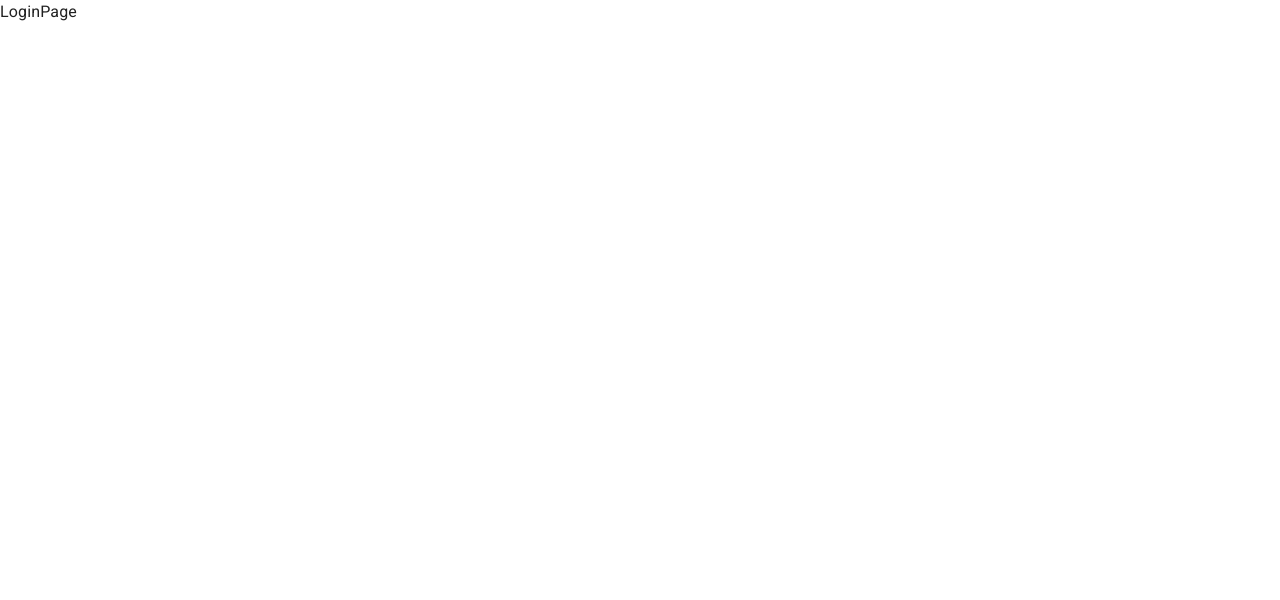
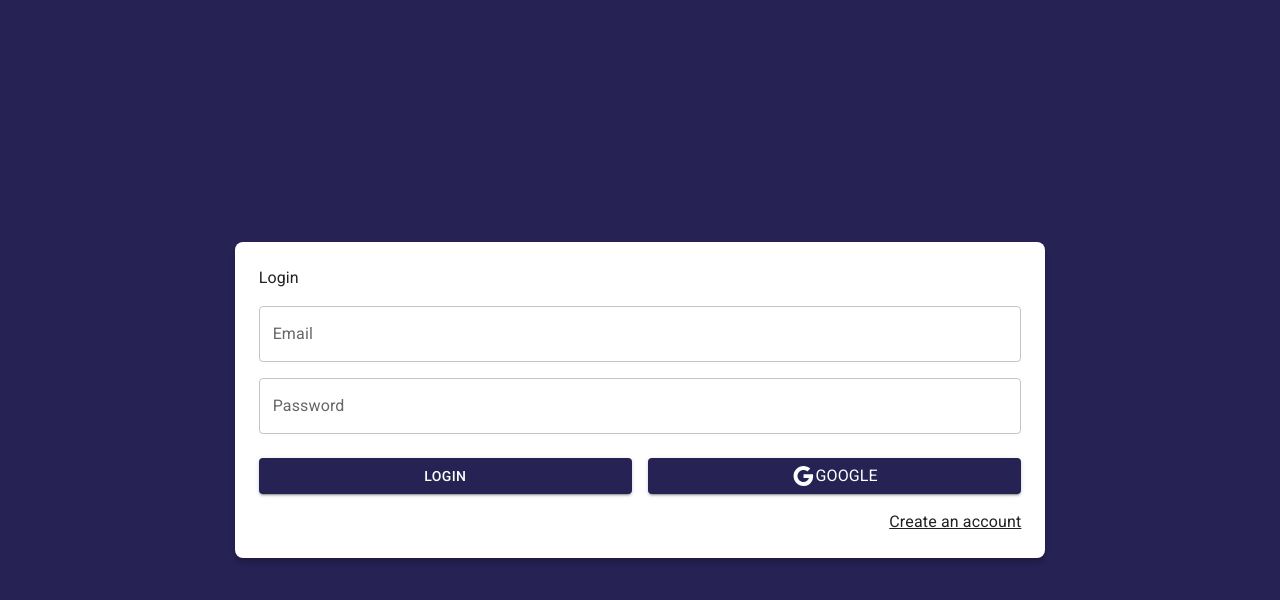
Before and after one commit to Alonso9/JournalApp, a React (Vite) app: page /auth/login in a window 1280 px wide. Shown: the top 600 px of the page. Built offline with nearby package versions, Linux system fonts and the light colour scheme.

Commit message:
Se termino hasta la clase 244

```diff
--- a/src/auth/pages/LoginPage.jsx
+++ b/src/auth/pages/LoginPage.jsx
@@ -1,7 +1,71 @@
+import {Link as RouterLink} from 'react-router-dom'
+import { Google } from '@mui/icons-material'
+import { Button, Grid, Link, TextField, Typography } from '@mui/material'
 import React from 'react'
 
 export const LoginPage = () => {
   return (
-    <div>LoginPage</div>
+    <Grid
+      container
+      spacing={0}
+      direction="column"
+      alignItems="center"
+      justifyContent="center"
+      sx={ {minHeight: '100vh', backgroundColor:'primary.main', padding: 4} }
+    >
+      <Grid
+        item
+        className='box-shadow'
+        xs={3}
+        sx={ {backgroundColor: 'white', padding: 3, borderRadius: 2} }
+      >
+        <Typography variant='h5 ' sx={ {mb: 1} }>Login</Typography>
+        <form>
+          <Grid container>
+            <Grid item xs={12} sx={{marginTop:2}}>
+              <TextField
+                label='Email'
+                type='email'
+                placeholder='emailExample@gmail.com'
+                fullWidth
+              />
+            </Grid>
+            <Grid item xs={12} sx={{marginTop:2}}>
+              <TextField
+                label='Password'
+                type='password'
+                placeholder='Password'
+                fullWidth
+              />
+            </Grid>
+            <Grid container spacing={2} sx={{mb: 2, mt: 1}}>
+              <Grid item xs={12} md={6}>
+                <Button variant='contained' fullWidth>
+                  Login
+                </Button>
+              </Grid>
+              <Grid item xs={12} md={6}>
+                <Button variant='contained' fullWidth>
+                  <Google />
+                  <Typography >Google</Typography>
+                </Button>
+              </Grid>
+            </Grid>
+            <Grid container direction='row' justifyContent='end'>
+            <Link component={RouterLink} color='inherit' to='/auth/register'>
+              Create an account
+            </Link>
+            </Grid>
+          </Grid>
+        </form>
+      </Grid>
+    </Grid>
   )
 }
+
+/*
+  El grid es como un div con varias propiedaddes o atributos extras,
+  el sx es un style extendent, mos permite trabajar con los styles
+  pero nos permite trabajar con la propiedad que definimos en el theme,
+  el xs nos da la pauta del tamano de los elementos
+*/
--- a/src/style.css
+++ b/src/style.css
@@ -1,3 +1,7 @@
 .body {
   background-color: aliceblue;
 }
+
+.box-shadow {
+  box-shadow: 0px 5px 5px rgba(0, 0, 0, 0.2);
+}
```
Also changed, not shown: 1 other file (tests, documents, lock files or other folders).
